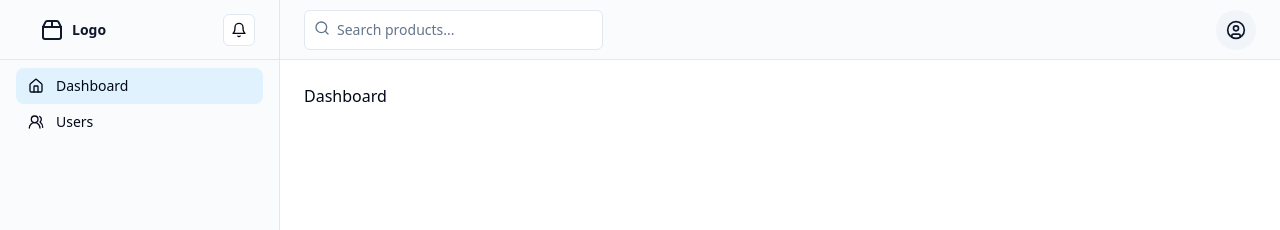
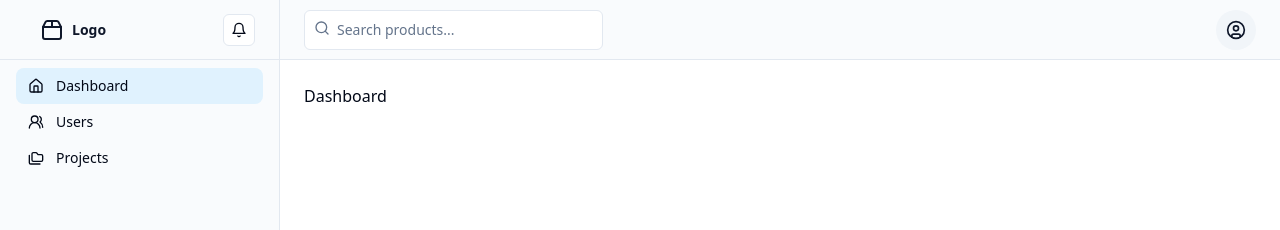
Before and after one commit to emertola/employee-util-tracker-react-ui, a React (Vite) app: page /app/dashboard in a window 1280 px wide. Shown: the top 230 px of the page. Built offline with nearby package versions, Linux system fonts and the light colour scheme.

Commit message:
feat: add Projects menu

```diff
--- a/src/BaseLayout.tsx
+++ b/src/BaseLayout.tsx
@@ -1,6 +1,7 @@
 import {
   Bell,
   CircleUser,
+  Folders,
   Home,
   Menu,
   Package2,
@@ -9,14 +10,6 @@ import {
 } from 'lucide-react';
 
 import { Button } from '@/components/ui/button';
-
-import {
-  Card,
-  CardContent,
-  CardDescription,
-  CardHeader,
-  CardTitle,
-} from '@/components/ui/card';
 import {
   DropdownMenu,
   DropdownMenuContent,
@@ -75,6 +68,17 @@ const BaseLayout: FC = () => {
                 <UsersRound className="h-4 w-4" />
                 Users
               </NavLink>
+              <NavLink
+                to="./projects"
+                className={({ isActive }) =>
+                  classNames(
+                    'flex items-center justify-start gap-3 rounded-lg px-3 py-2 transition-all hover:text-primary hover:no-underline hover:bg-slate-200',
+                    isActive ? 'bg-sky-100' : ''
+                  )
+                }>
+                <Folders className="h-4 w-4" />
+                Projects
+              </NavLink>
             </nav>
           </div>
         </div>
@@ -96,39 +100,29 @@ const BaseLayout: FC = () => {
                 <NavLink to="/" />
                 <Button
                   variant="link"
-                  className="flex items-center gap-2 text-lg font-semibold hover:no-underline">
+                  className="flex items-center justify-start gap-2 text-lg font-semibold hover:no-underline px-0">
                   <Package2 className="h-6 w-6" />
                   <span className="">Logo</span>
                 </Button>
                 <Button
                   variant="link"
-                  className="mx-[-0.65rem] flex items-center gap-4 rounded-xl px-3 py-2 hover:text-foreground hover:no-underline hover:bg-slate-200">
+                  className="mx-[-0.65rem] flex items-center justify-start gap-4 rounded-xl px-3 py-2 hover:text-foreground hover:no-underline hover:bg-slate-200">
                   <Home className="h-4 w-4" />
                   Dashboard
                 </Button>
                 <Button
                   variant="link"
-                  className="mx-[-0.65rem] flex items-center gap-4 rounded-xl px-3 py-2 hover:text-foreground hover:no-underline hover:bg-slate-200">
+                  className="mx-[-0.65rem] flex items-center justify-start gap-4 rounded-xl px-3 py-2 hover:text-foreground hover:no-underline hover:bg-slate-200">
                   <UsersRound className="h-4 w-4" />
                   Users
                 </Button>
+                <Button
+                  variant="link"
+                  className="mx-[-0.65rem] flex items-center justify-start gap-4 rounded-xl px-3 py-2 hover:text-foreground hover:no-underline hover:bg-slate-200">
+                  <Folders className="h-4 w-4" />
+                  Projects
+                </Button>
               </nav>
-              <div className="mt-auto">
-                <Card>
-                  <CardHeader>
-                    <CardTitle>Upgrade to Pro</CardTitle>
-                    <CardDescription>
-                      Unlock all features and get unlimited access to our
-                      support team.
-                    </CardDescription>
-                  </CardHeader>
-                  <CardContent>
-                    <Button size="sm" className="w-full">
-                      Upgrade
-                    </Button>
-                  </CardContent>
-                </Card>
-              </div>
             </SheetContent>
           </Sheet>
           <div className="w-full flex-1">
--- a/src/RootApp.tsx
+++ b/src/RootApp.tsx
@@ -34,6 +34,10 @@ const RootApp: FC = () => {
           element: <h1>Users</h1>,
         },
         {
+          path: 'projects',
+          element: <h1>Projects</h1>,
+        },
+        {
           path: '*',
           element: <h1>Not found</h1>,
         },
```
